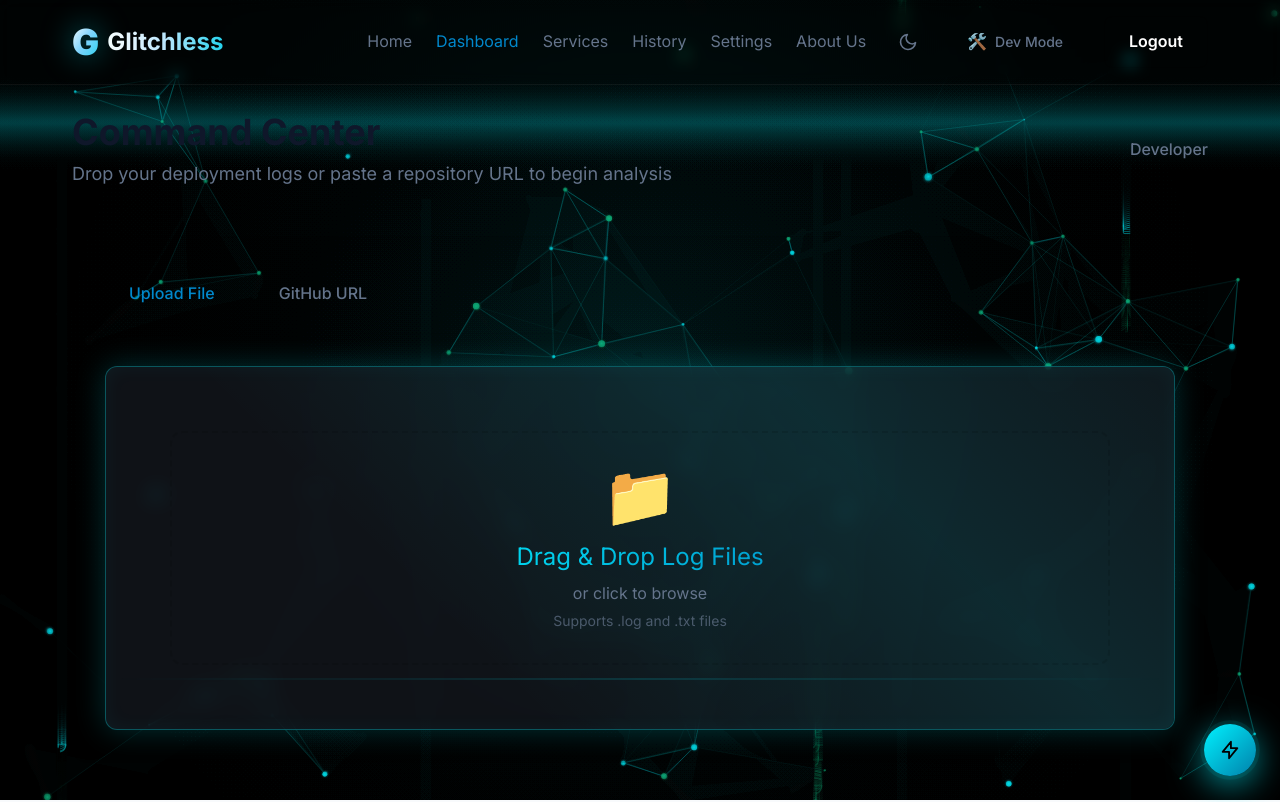
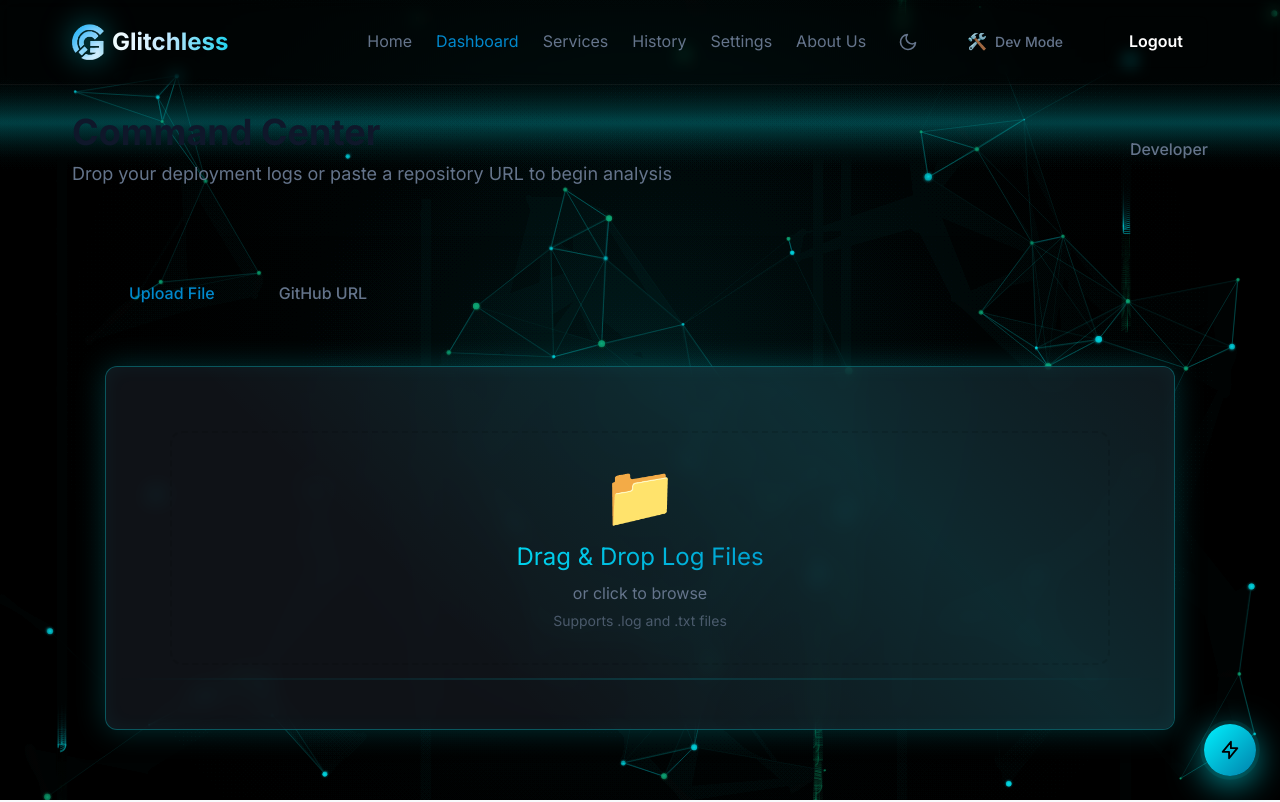
Before and after one commit to bhasitgupta/Glitchless, a Next.js app in the folder frontend/: page /dashboard in a window 1280 px wide. Shown: the top 802 px of the page. Built offline with nearby package versions, Linux system fonts and the light colour scheme.

Commit message:
fix: replace all text G logos with logo.png image across dashboard, login, footers

```diff
--- a/frontend/app/dashboard/page.tsx
+++ b/frontend/app/dashboard/page.tsx
@@ -2,6 +2,7 @@
 
 import { useState, useEffect, useRef } from "react";
 import Link from "next/link";
+import Image from "next/image";
 import { useRouter } from "next/navigation";
 import { useAuth } from "@/context/AuthContext";
 import DashboardNav from "@/components/DashboardNav";
@@ -434,9 +435,7 @@ export default function DashboardPage() {
               />
               {/* Center logo */}
               <div className="absolute inset-0 flex items-center justify-center">
-                <span className="font-black text-4xl bg-gradient-to-br from-white via-sky-300 to-cyan-400 bg-clip-text text-transparent">
-                  G
-                </span>
+                <Image src="/logo.png" width={48} height={48} alt="Glitchless Logo" className="drop-shadow-[0_0_15px_rgba(0,242,255,0.6)]" />
               </div>
             </div>
 
--- a/frontend/app/login/page.tsx
+++ b/frontend/app/login/page.tsx
@@ -2,6 +2,7 @@
 
 import { useState, useEffect } from "react";
 import Link from "next/link";
+import Image from "next/image";
 import { useRouter } from "next/navigation";
 import { useAuth } from "@/context/AuthContext";
 import AnimatedBackground from "@/components/AnimatedBackground";
@@ -44,9 +45,7 @@ export default function LoginPage() {
         href="/"
         className="fixed top-8 left-8 text-2xl font-bold text-[#c9d1d9] no-underline z-[100] transition-all hover:text-[#58a6ff] hover:scale-105"
       >
-        <span className="font-black text-4xl inline-block bg-gradient-to-br from-white via-sky-300 to-cyan-400 bg-clip-text text-transparent drop-shadow-[0_0_15px_rgba(0,242,255,0.5)]">
-          G
-        </span>
+        <Image src="/logo.png" width={32} height={32} alt="Glitchless Logo" className="drop-shadow-[0_0_15px_rgba(0,242,255,0.5)] inline-block align-middle" />
         <span className="font-bold bg-gradient-to-r from-white via-sky-200 to-cyan-400 bg-clip-text text-transparent">Glitchless</span>
       </Link>
       <Link
@@ -59,8 +58,8 @@ export default function LoginPage() {
         <div className="w-full max-w-[1200px] flex flex-col md:flex-row gap-12 items-center">
           {/* Animated Side */}
           <div className="hidden md:flex flex-col items-center justify-center w-[300px]">
-            <div className="text-[8rem] font-black bg-gradient-to-br from-white via-sky-300 to-cyan-400 bg-clip-text text-transparent animate-[logoFloat_3s_ease-in-out_infinite] drop-shadow-[0_0_60px_rgba(0,242,255,0.6)] filter brightness-110">
-              G
+            <div className="flex items-center justify-center">
+              <Image src="/logo.png" width={120} height={120} alt="Glitchless Logo" className="animate-[logoFloat_3s_ease-in-out_infinite] drop-shadow-[0_0_60px_rgba(0,242,255,0.6)]" />
             </div>
             <div className="relative w-[200px] h-[200px]">
               <div className="absolute w-full h-full border-2 border-[rgba(0,242,255,0.3)] rounded-full animate-[rotate_8s_linear_infinite] shadow-[0_0_15px_rgba(0,242,255,0.3)]"></div>
--- a/frontend/components/DashboardNav.tsx
+++ b/frontend/components/DashboardNav.tsx
@@ -1,6 +1,7 @@
 "use client";
 
 import Link from "next/link";
+import Image from "next/image";
 import { usePathname } from "next/navigation";
 import { useAuth } from "@/context/AuthContext";
 import { useDevMode } from "@/context/DevModeContext";
@@ -38,9 +39,7 @@ export default function DashboardNav() {
     <nav className="fixed top-0 left-0 right-0 bg-transparent backdrop-blur-[8px] border-b border-[rgba(255,255,255,0.05)] z-[1000] py-4">
       <div className="max-w-[1200px] mx-auto px-8 flex justify-between items-center">
         <Link href="/dashboard" className="flex items-center gap-2 text-2xl font-bold no-underline">
-          <span className="font-black text-4xl inline-block bg-gradient-to-br from-white via-sky-300 to-cyan-400 bg-clip-text text-transparent drop-shadow-[0_0_15px_rgba(0,242,255,0.5)] hover:drop-shadow-[0_0_25px_rgba(0,242,255,0.8)] transition-all">
-            G
-          </span>
+          <Image src="/logo.png" width={32} height={32} alt="Glitchless Logo" className="drop-shadow-[0_0_15px_rgba(0,242,255,0.5)] hover:drop-shadow-[0_0_25px_rgba(0,242,255,0.8)] transition-all" />
           <span className="font-bold text-2xl bg-gradient-to-r from-white via-sky-200 to-cyan-400 bg-clip-text text-transparent">
             Glitchless
           </span>
--- a/frontend/components/Footer.tsx
+++ b/frontend/components/Footer.tsx
@@ -1,4 +1,5 @@
 import Link from "next/link";
+import Image from "next/image";
 
 export default function Footer() {
   return (
@@ -6,9 +7,7 @@ export default function Footer() {
       <div className="max-w-[1200px] mx-auto px-8 flex justify-between items-center flex-wrap gap-8">
         <div>
           <div className="flex items-center gap-2 text-xl font-bold">
-            <span className="hologram-text hologram-glow font-black text-2xl inline-block">
-              G
-            </span>
+            <Image src="/logo.png" width={24} height={24} alt="Glitchless Logo" className="drop-shadow-[0_0_10px_rgba(0,242,255,0.5)]" />
             <span className="font-bold">Glitchless</span>
           </div>
           <p className="text-[var(--secondary)] mt-2">Turn chaotic logs into clear success</p>
--- a/frontend/components/SiteFooter.tsx
+++ b/frontend/components/SiteFooter.tsx
@@ -1,4 +1,5 @@
 import Link from "next/link";
+import Image from "next/image";
 import { usePathname } from "next/navigation";
 
 export default function SiteFooter() {
@@ -17,9 +18,7 @@ export default function SiteFooter() {
       <div className="max-w-[1200px] mx-auto px-8 flex justify-between items-center flex-wrap gap-8">
         <div>
           <div className="flex items-center gap-2 text-xl font-bold">
-            <span className="font-black text-3xl inline-block bg-gradient-to-br from-white via-sky-300 to-cyan-400 bg-clip-text text-transparent drop-shadow-[0_0_15px_rgba(0,242,255,0.5)]">
-              G
-            </span>
+            <Image src="/logo.png" width={28} height={28} alt="Glitchless Logo" className="drop-shadow-[0_0_15px_rgba(0,242,255,0.5)]" />
             <span className="font-bold text-xl bg-gradient-to-r from-white via-sky-200 to-cyan-400 bg-clip-text text-transparent">
               Glitchless
             </span>
```
